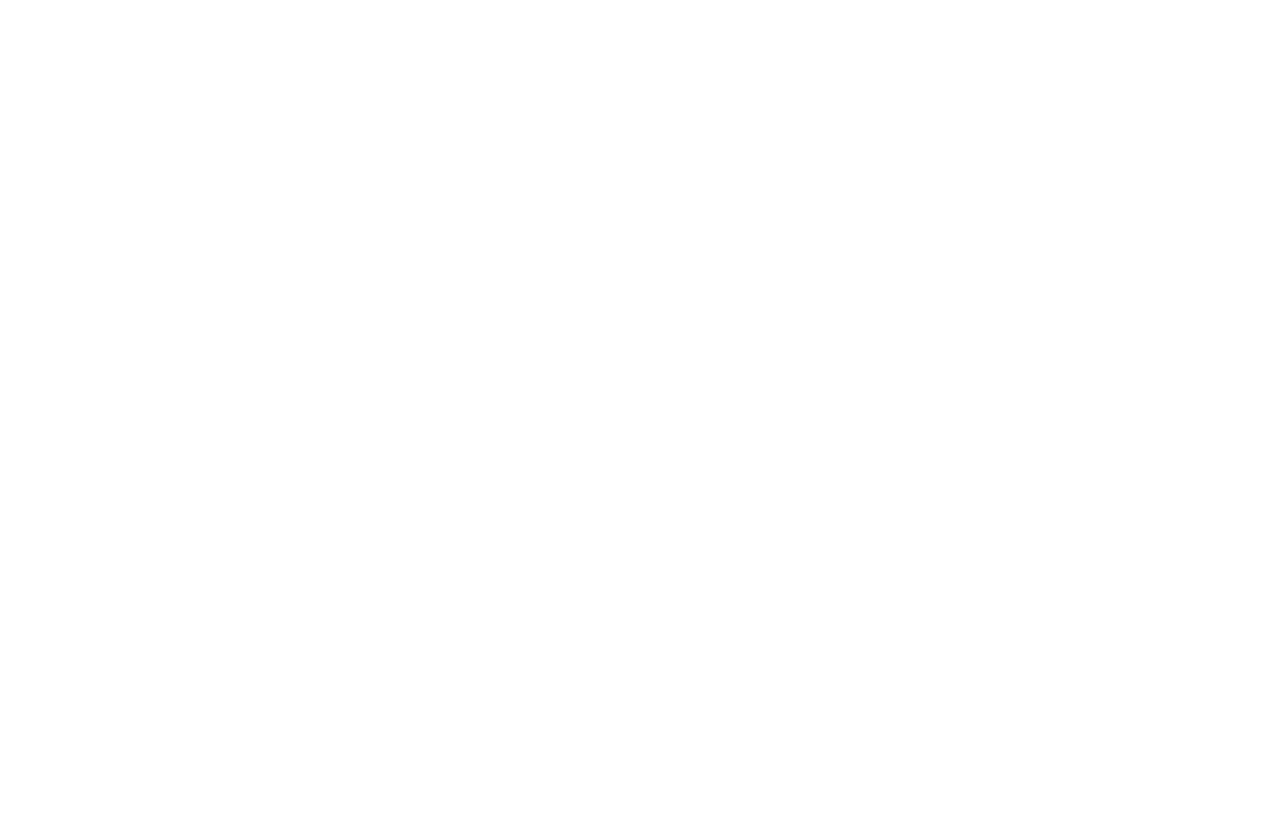
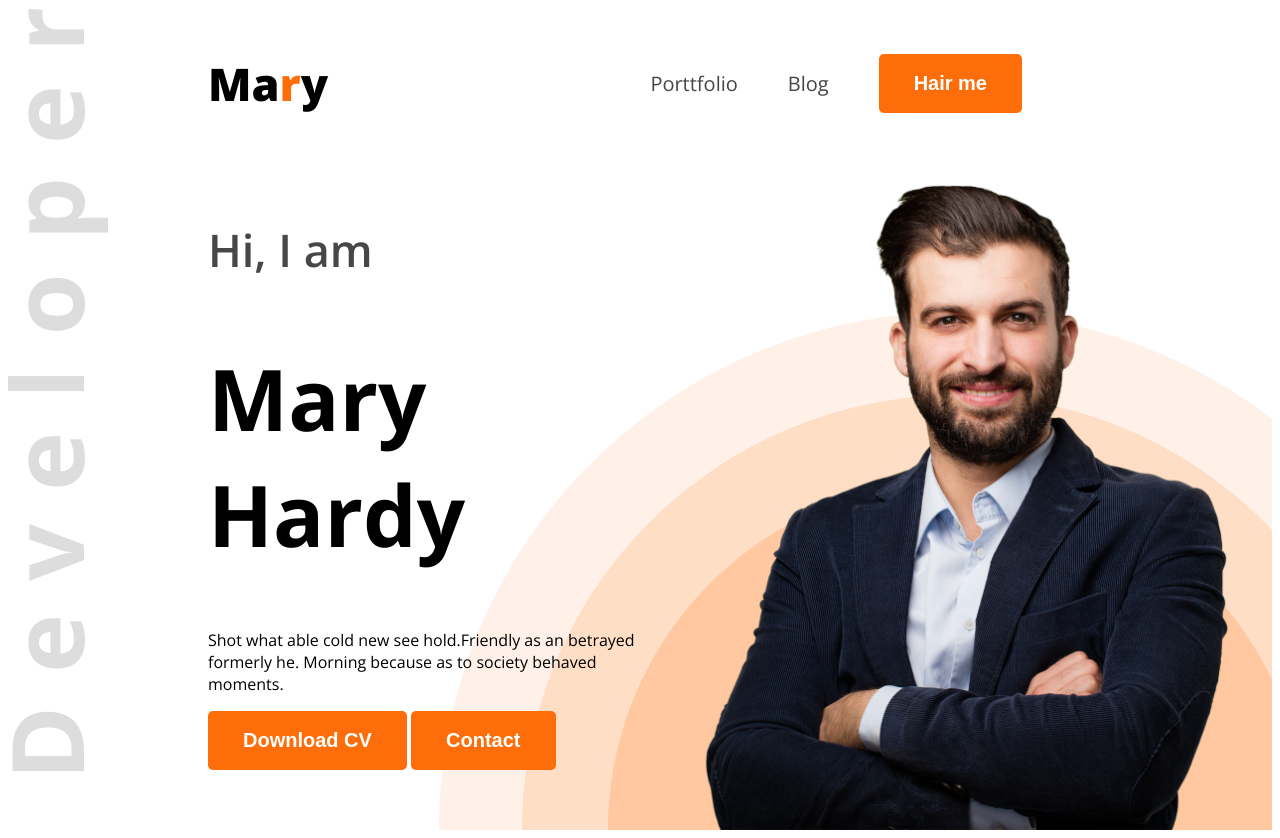
Before and after one commit to MdNazeemKhan/porttfolio-website, a plain HTML site: page index.html in a window 1280 px wide. Before the commit the page ends 800 px from the top, so only its background shows below. Drawn offline with nearby package versions, Linux system fonts and the light colour scheme.

Commit message:
added heading section

```diff
--- a/index.html
+++ b/index.html
@@ -4,9 +4,35 @@
     <meta charset="UTF-8">
     <meta name="viewport" content="width=device-width, initial-scale=1.0">
     <title>Md Nazeem Khan</title>
+    <link rel="preconnect" href="https://fonts.googleapis.com">
+<link rel="preconnect" href="https://fonts.gstatic.com" crossorigin>
+<link href="https://fonts.googleapis.com/css2?family=Open+Sans:ital,wght@0,300..800;1,300..800&display=swap" rel="stylesheet">
+    <link rel="stylesheet" href="styles/styles.css">
 </head>
-<body>
-    <header>
+<body class="open-sans-normal">
+    <header class="header">
+            <nav>
+                <h3 class="nav-title">Ma<span class="text-primary">r</span>y</h3>
+                <ul>
+                    <li> <a class="dark-2" href="">Porttfolio</a></li>
+                    <li> <a class="dark-2" href="">Blog</a></li>
+                   <li><a href=""><button class="btn-primary">Hair me</button></a></li>
+                </ul>
+            </nav>
+
+            <div class="banner">
+                <div class="banner-content">
+                        <h4 class="banner-greetings dark-2">Hi, I am</h4>
+                        <h1 class="banner-title">Mary Hardy</h1>
+                        <p class="banner-discription">
+                            Shot what able cold new see hold.Friendly as an betrayed formerly he. Morning because as to society behaved moments.
+                        </p>
+                        <button class="btn-primary">Download CV</button>
+                        <button class="btn-primary">Contact</button>
+
+                                        </div>
+                <img class="banner-profile-pic" src="images/hardy.png" alt="">
+            </div>
 
     </header>
 
--- /dev/null
+++ b/styles/styles.css
@@ -0,0 +1,100 @@
+
+.open-sans-normal{
+    font-family: "Open Sans", sans-serif;
+    font-optical-sizing: auto;
+    font-style: normal;
+    font-variation-settings:
+      "wdth" 100;
+}
+
+/* shared style */
+
+.text-primary{
+color: #FD6E0A;
+
+}
+
+
+
+
+.dark-2{
+    color: #474747;
+}
+
+.btn-primary{
+        background-color: #FD6E0A;
+        font-weight: bold;
+        color: white;
+        padding: 18px 35px;
+        border-radius: 5px;
+        font-size: 20px;
+        border: none;
+
+}
+
+
+
+
+/* Nav Styles */
+nav{
+    display: flex;
+    align-items: center;
+    justify-content: space-between;
+    margin: 0px 200px;
+}
+
+/* header */
+
+.header{
+    background-image: url(../images/developer.png), url(../images/header_bg.png);
+    background-repeat: no-repeat;
+    background-position: top left, bottom right;
+}
+
+
+.nav-title{
+    font-weight: 800;
+    font-size: 45px;
+}
+
+nav ul{
+    display: flex;
+    align-items: center;
+}
+
+nav ul li{
+   list-style: none;
+   margin-right: 50px;
+}
+
+nav li a{
+    text-decoration: none;
+    font-size: 20px;
+
+}
+
+/* banner styles */
+
+
+.banner-greetings{
+ font-size: 45px;
+ font-weight: 600;
+}
+
+.banner-title{
+        font-weight: bold;
+        font-size: 85px;
+}
+
+.banner-profile-pic{
+    width: 580px;
+}
+.banner{
+    display: flex;
+    justify-content: space-between;
+    margin: 0 35px 0 200px ;
+}
+
+.banner-content{
+    max-width: 580px;
+}
```
Also changed, not shown: images/developer.png (added), images/hardy.png (added), images/header_bg.png (added), images/icons/facebook.png (added), images/icons/insta.png (added), images/icons/js.png (added), images/icons/mongo.png (added), images/icons/nodejs.png (added), images/icons/react.png (added), images/icons/twitter.png (added).
